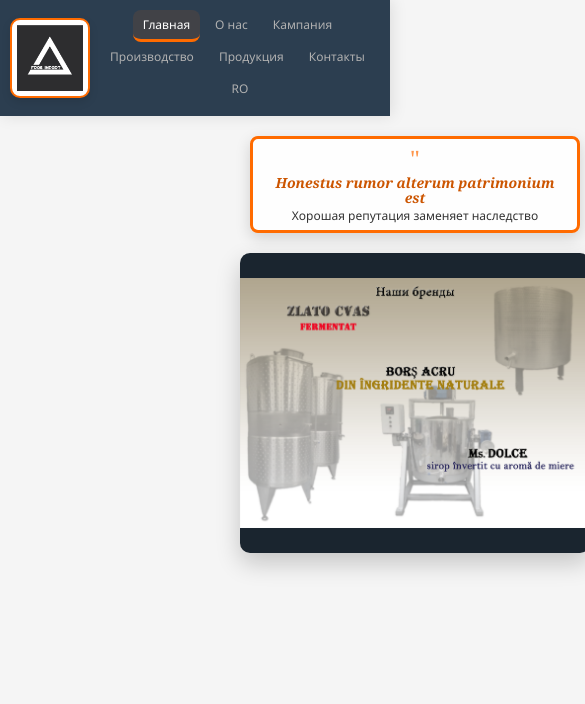
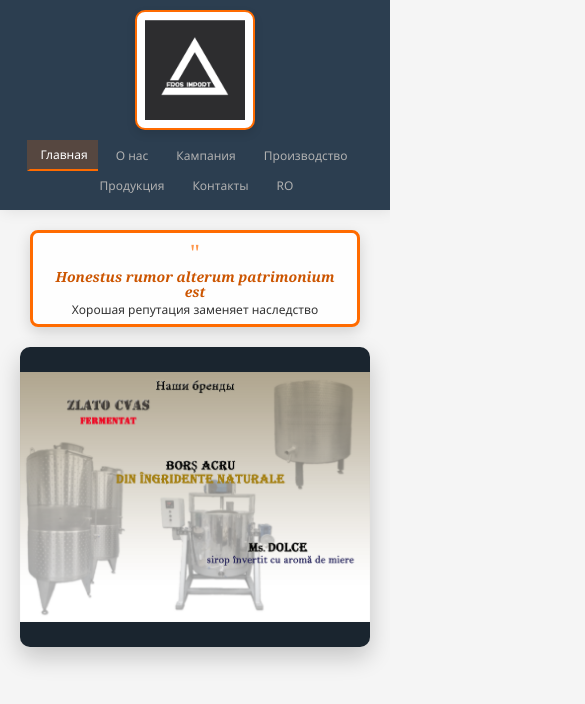
Before and after one commit to Alexmadan/Frosimport, a plain HTML site: page index.html in a window 390 px wide. Shown: the top 704 px of the page, 585 px wide, since content can reach past the window. Drawn offline with Linux system fonts and the light colour scheme.

Commit message:
Update sidebar.css

```diff
--- a/sidebar.css
+++ b/sidebar.css
@@ -105,30 +105,31 @@ body {
     position: relative;
     height: auto;
     padding: 10px;
-    flex-direction: row;
-    align-items: center;
-    justify-content: space-between;
-    flex-wrap: wrap;
+    flex-direction: column;
+  }
+
+  .main-content-area {
+    margin-left: 0 !important;
+    width: 100%;
+    padding: 10px;
   }
 
   .common-logo-container {
-    width: auto;
-    max-width: 80px;
-    padding: 5px;
-    margin-bottom: 0;
-    margin-right: 10px;
+    margin-bottom: 10px;
+    padding: 8px;
+    max-width: 120px;
+    margin-left: auto;
+    margin-right: auto;
   }
 
   .common-logo {
-    max-width: 70px;
+    max-width: 100px;
   }
 
   .common-nav {
     flex-direction: row;
     flex-wrap: wrap;
     justify-content: center;
-    flex-grow: 0;
-    width: calc(100% - 90px);
   }
 
   .common-nav-link {
@@ -136,27 +137,22 @@ body {
     font-size: 12px;
     margin-bottom: 0;
     margin-right: 5px;
-    border-left: none;
-    border-bottom: 3px solid transparent;
+    width: auto;
+    white-space: nowrap;
+    border-left: 3px solid transparent;
   }
 
   .common-nav-link:last-child {
     margin-right: 0;
   }
 
-  .common-nav-link.active {
-    border-left-color: transparent;
-    border-bottom-color: #ff6b00;
-    background: rgba(255, 107, 0, 0.1);
-  }
-
   .common-nav-link.active::before {
     content: none;
   }
 
-  .main-content-area {
-    margin-left: 0;
-    width: 100%;
-    padding: 10px;
+  .common-nav-link.active {
+    border-left-color: transparent;
+    border-bottom: 2px solid #ff6b00;
+    border-radius: 0;
   }
 }
```
